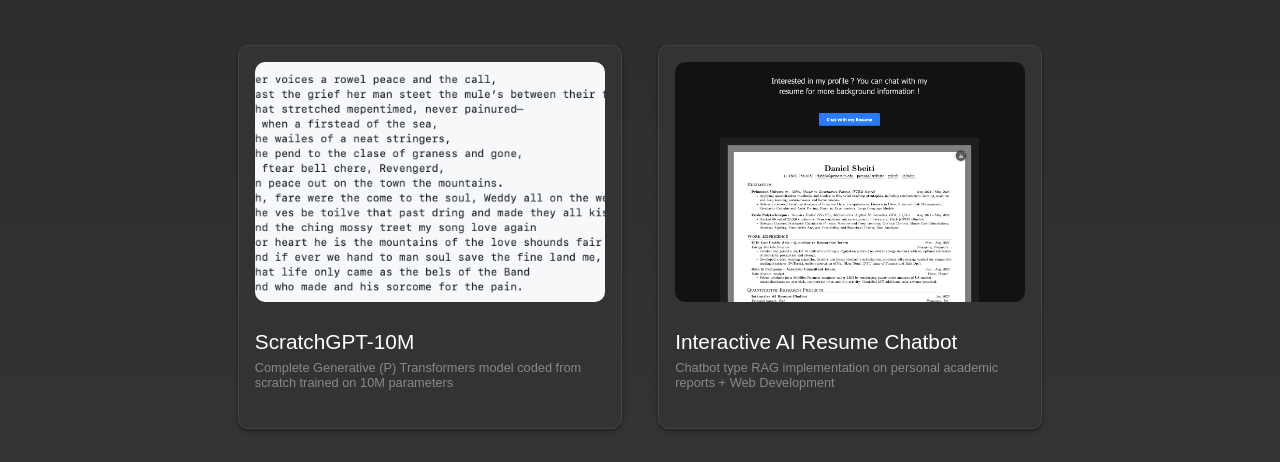
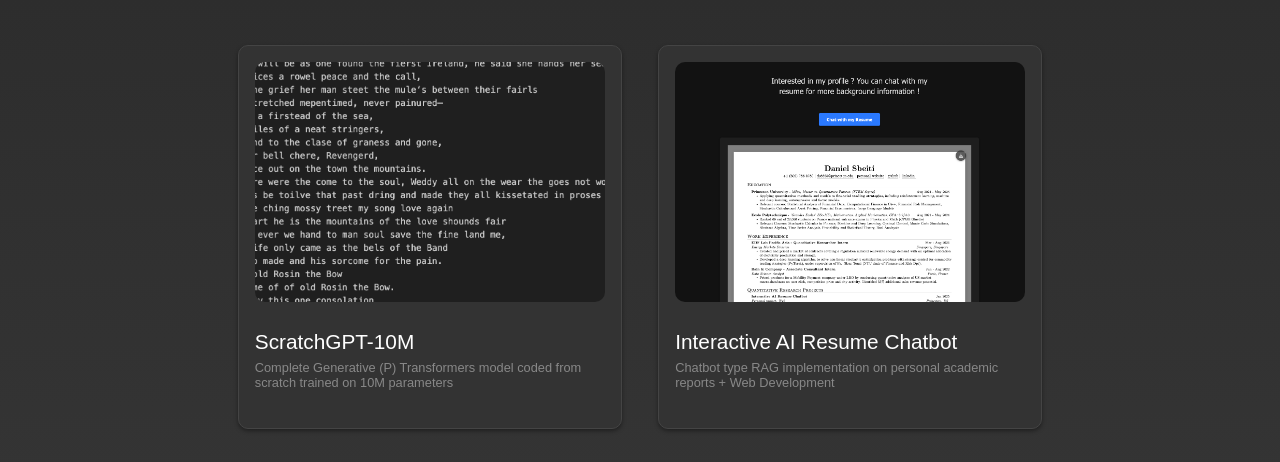
Before and after one commit to danielsbeiti/danielsbeiti.github.io, a plain HTML site: page index.html in a window 1280 px wide. Shown: the part 755-1217 px from the top of the page. Drawn offline with Linux system fonts and the light colour scheme.

Commit message:
pic change

```diff
--- a/index.html
+++ b/index.html
@@ -65,7 +65,7 @@
       <h2>Research Projects</h2>
       <!-- Project cards -->
       <article class="card">
-        <img src="media/scratch.png" alt="ScratchGPT" />
+        <img src="media/scratch2.png" alt="ScratchGPT" />
         <a href="https://github.com/danielsbeiti/ScratchGPT-10M" class="card-title" target="_blank">ScratchGPT-10M</a>
         <p class="card-subtitle">Complete Generative (P) Transformers model coded from scratch trained on 10M parameters</p>
       </article>
```
Also changed, not shown: media/scratch2.png (added).
